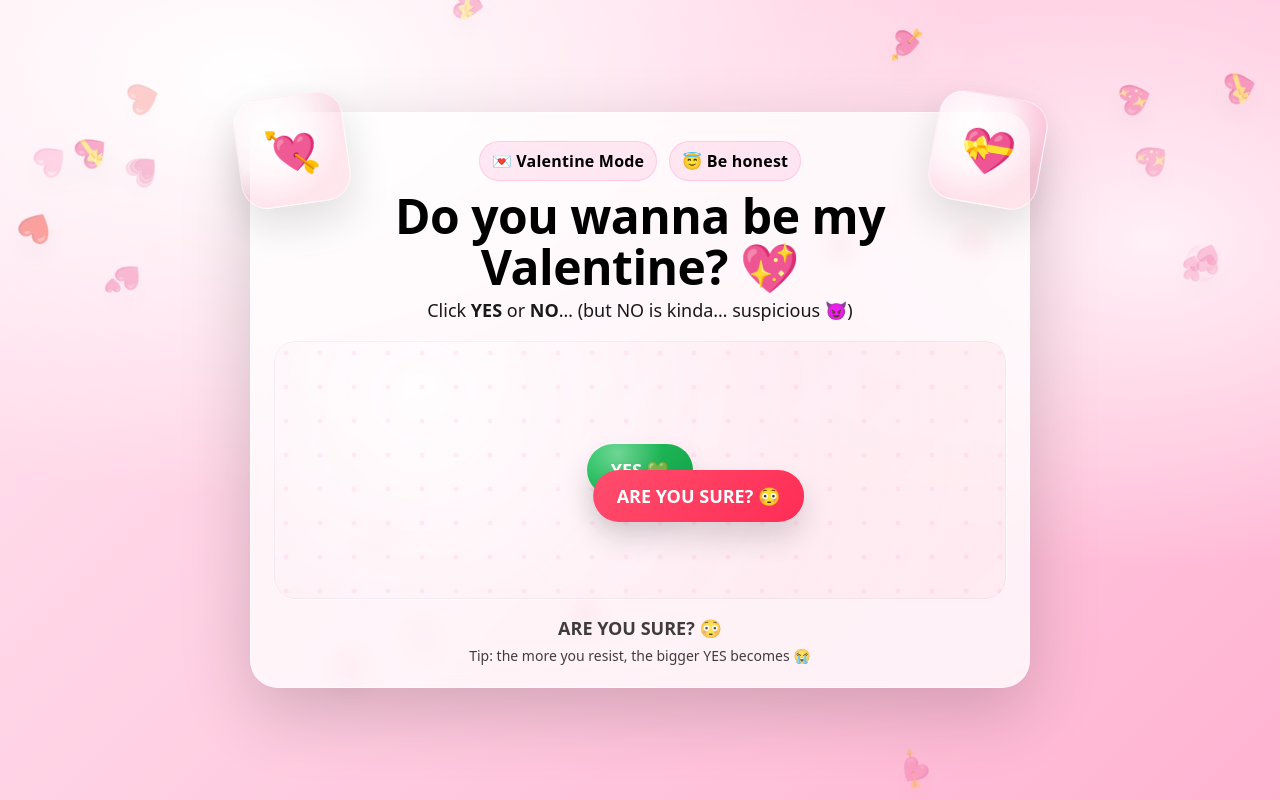
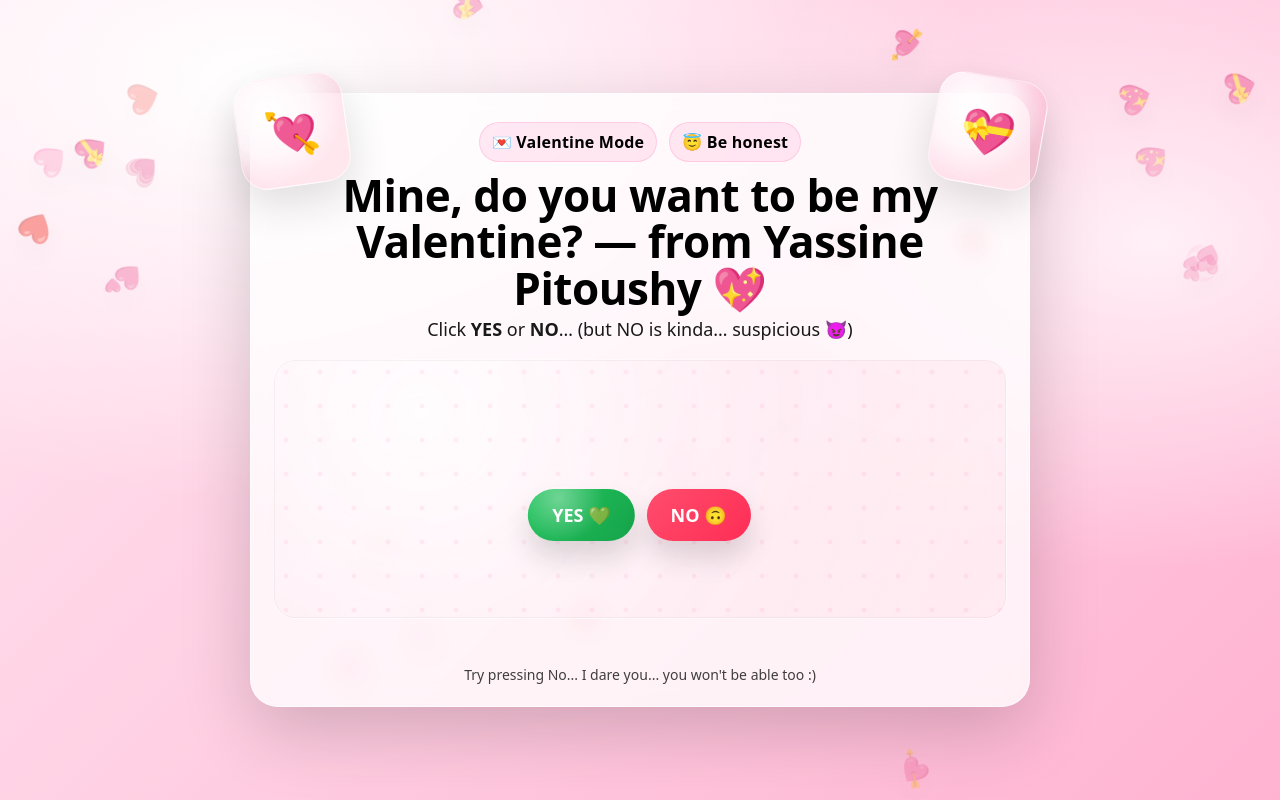
Before and after one commit to Yassine260917/valentine-site, a plain HTML site: page index.html in a window 1280 px wide. Drawn offline with Linux system fonts and the light colour scheme.

Commit message:
Update index.html

```diff
--- a/index.html
+++ b/index.html
@@ -86,7 +86,7 @@
 
     h1{
       margin: 10px 0 6px;
-      font-size: clamp(28px, 4.4vw, 48px);
+      font-size: clamp(26px, 4.1vw, 44px);
       line-height:1.05;
       letter-spacing: -0.5px;
     }
@@ -167,11 +167,15 @@
     }
     .btn:active{ transform: translateY(1px) scale(.99); }
 
+    /* YES starts LEFT */
     #yesBtn{
       background: linear-gradient(135deg, #22c55e, #16a34a);
       color:#fff;
       transform: scale(1);
-      position:relative;
+      position:absolute;
+      left: 42%;
+      top: 60%;
+      transform: translate(-50%,-50%) scale(1);
     }
     #yesBtn::after{
       content:"";
@@ -183,6 +187,7 @@
       opacity:.6;
     }
 
+    /* NO starts RIGHT */
     #noBtn{
       background: linear-gradient(135deg, #ff4d6d, #ff2d55);
       color:#fff;
@@ -198,7 +203,15 @@
       font-size: 18px;
       font-weight: 900;
       color: rgba(20,20,20,.82);
+      min-height: 24px; /* keeps layout stable */
     }
+
+    .small{
+      font-size: 14px;
+      opacity:.75;
+      margin-top:6px;
+    }
+
     .final{
       display:none;
       margin-top: 12px;
@@ -231,12 +244,6 @@
       10%  { opacity: 1; }
       100% { transform: translate(var(--dx), var(--dy)) scale(1.3); opacity: 0; }
     }
-
-    .small{
-      font-size: 14px;
-      opacity:.75;
-      margin-top:6px;
-    }
   </style>
 </head>
 
@@ -253,7 +260,8 @@
       <div class="badge">😇 Be honest</div>
     </div>
 
-    <h1>Do you wanna be my Valentine? 💖</h1>
+    <!-- ✅ Updated title -->
+    <h1>Mine, do you want to be my Valentine? — from Yassine Pitoushy 💖</h1>
     <p>Click <b>YES</b> or <b>NO</b>… (but NO is kinda… suspicious 😈)</p>
 
     <div class="stage" id="stage">
@@ -264,8 +272,12 @@
       </div>
     </div>
 
+    <!-- ✅ Removed the “ARE YOU SURE?” below (we keep msg but empty at start) -->
     <div class="msg" id="msg"></div>
-    <div class="small">Tip: the more you resist, the bigger YES becomes 😭</div>
+
+    <!-- ✅ Replace the tip text -->
+    <div class="small">Try pressing No... I dare you... you won't be able too :)</div>
+
     <div class="final" id="final"><span>YAAAY! See you, Valentine 🥰🌹</span></div>
   </div>
 
@@ -302,7 +314,7 @@
 
     // Create floating background hearts
     function seedBackgroundHearts(){
-      const count = 26; // keep light
+      const count = 26;
       for(let i=0;i<count;i++){
         const el = document.createElement("div");
         el.className = "bg-heart";
@@ -328,10 +340,21 @@
       const x = Math.random() * (maxX - pad) + pad;
       const y = Math.random() * (maxY - pad) + pad;
 
-      // stage is relative; NO is absolute
       btn.style.left = x + "px";
       btn.style.top  = y + "px";
       btn.style.transform = "translate(0,0)";
+    }
+
+    // place YES button inside stage safely (used after scaling to keep it visible)
+    function placeYesStart(){
+      // YES left / NO right (starting layout)
+      yesBtn.style.left = "42%";
+      yesBtn.style.top  = "60%";
+      yesBtn.style.transform = `translate(-50%,-50%) scale(${yesScale})`;
+
+      noBtn.style.left = "58%";
+      noBtn.style.top  = "60%";
+      noBtn.style.transform = "translate(-50%,-50%)";
     }
 
     function updateNoText(){
@@ -342,7 +365,8 @@
 
     function growYes(){
       yesScale = clamp(yesScale + 0.13, 1, 2.7);
-      yesBtn.style.transform = `scale(${yesScale})`;
+      // keep YES in place while scaling
+      yesBtn.style.transform = `translate(-50%,-50%) scale(${yesScale})`;
       yesBtn.style.boxShadow = `0 18px 30px rgba(34,197,94,${clamp(0.18 + noAttempts*0.03, 0.18, 0.45)})`;
     }
 
@@ -389,6 +413,7 @@
     // Ensure positioning
     stage.style.position = "relative";
     noBtn.style.position = "absolute";
+    yesBtn.style.position = "absolute";
 
     // desktop mouse: starts fleeing after a few attempts, becomes impossible later
     document.addEventListener("mousemove", (e) => {
@@ -415,18 +440,19 @@
       const r = yesBtn.getBoundingClientRect();
       burstHearts(r.left + r.width/2, r.top + r.height/2, 16);
 
-      msg.textContent = "YESSSS!! 🥳💚";
+      msg.textContent = "YESSSS!! 🥳❤️"; // ✅ red heart here
       final.style.display = "block";
 
       noBtn.style.display = "none";
-      yesBtn.textContent = "YES 💚 (locked in)";
-      yesBtn.style.transform = "scale(1.22)";
+      yesBtn.textContent = "YES ❤️ (locked in)"; // ✅ red heart here
+      yesBtn.style.transform = "translate(-50%,-50%) scale(1.22)";
       yesBtn.style.boxShadow = "0 22px 34px rgba(34,197,94,.40)";
     });
 
     // init
     seedBackgroundHearts();
-    updateNoText();
+    placeYesStart();
+    msg.textContent = ""; // ✅ start with nothing under the stage
   </script>
 </body>
 </html>
```
